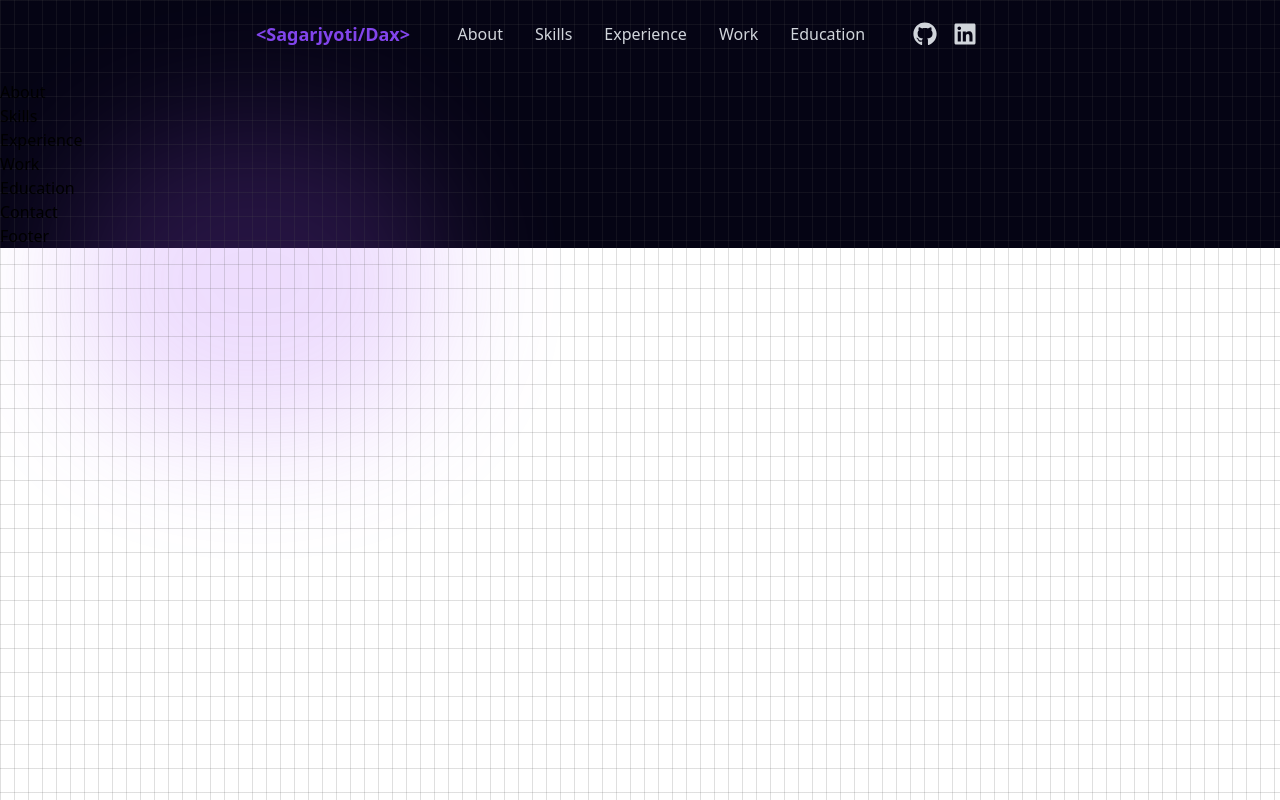
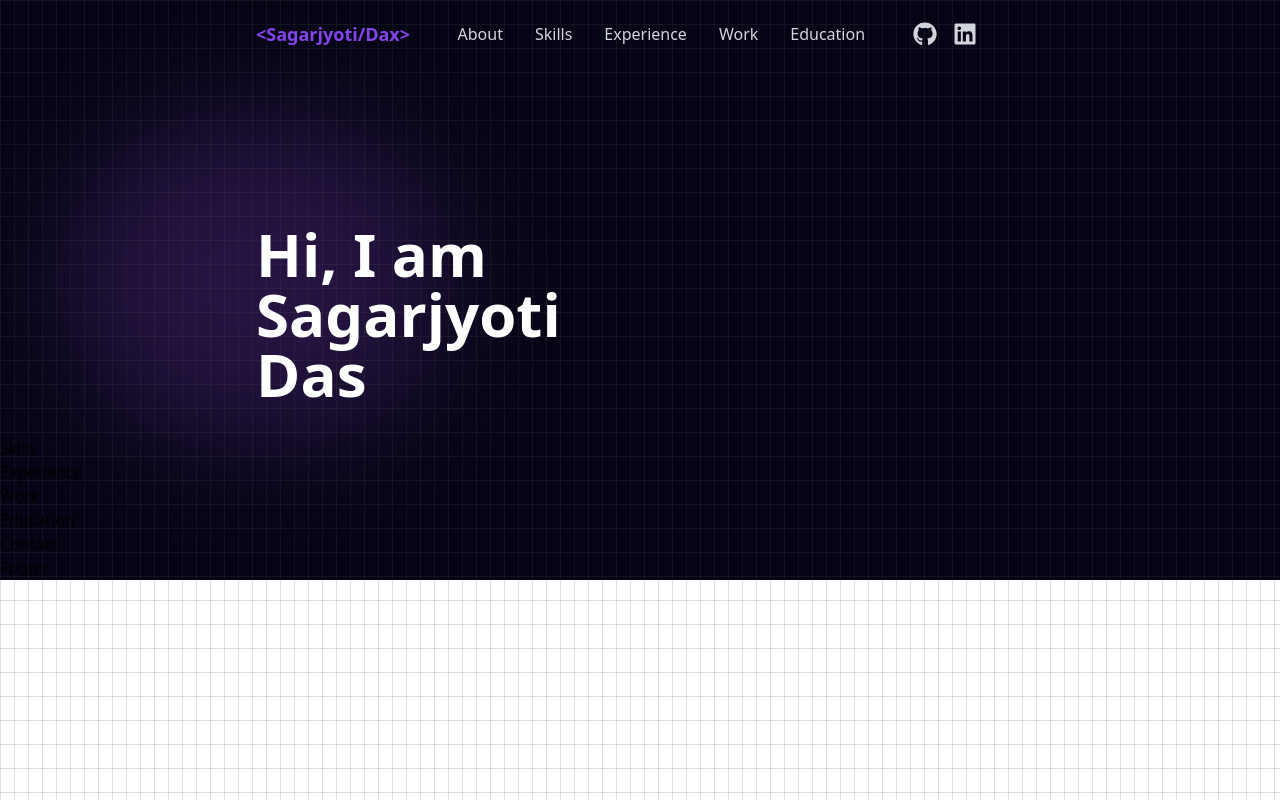
Before and after one commit to JySagar/portfolio-website, a React (Vite) app: page / in a window 1280 px wide. Built offline with nearby package versions, Linux system fonts and the light colour scheme.

Commit message:
adding about section where divided the div into 1/2 i.e. half and then making sections for each item like h1 h2 etc then now will add skills heading with typing effect

```diff
--- a/src/components/About/About.jsx
+++ b/src/components/About/About.jsx
@@ -1,7 +1,27 @@
 import React from "react";
 
 const About = () => {
-  return <div>About</div>;
+  return (
+    <section
+      id="about"
+      className="py-4 px-[7vw] md:px-[7vw] lg:px-[20vw] font-sans mt-16 md:mt-24 lg:mt-32"
+    >
+      <div className="flex flex-col-reverse md:flex-row justify-between items-center">
+        {/* Left Side  */}
+        <div className="md:w-1/2 text-center md:text-left mt-8 md:mt-0">
+          {/* Greeting */}
+          <h1 className="text-3xl sm:text-5xl md:text-6xl font-bold text-white mb-2 leading-tight">
+            Hi, I am
+            {/* Name */}
+            <h2 className="text-4xl sm:text-5xl md:text-6xl font-bold text-white mb-4 leading-tight">
+              Sagarjyoti Das
+            </h2>
+            {/* Skills heading with typing effect */}
+          </h1>
+        </div>
+      </div>
+    </section>
+  );
 };
 
 export default About;
```
